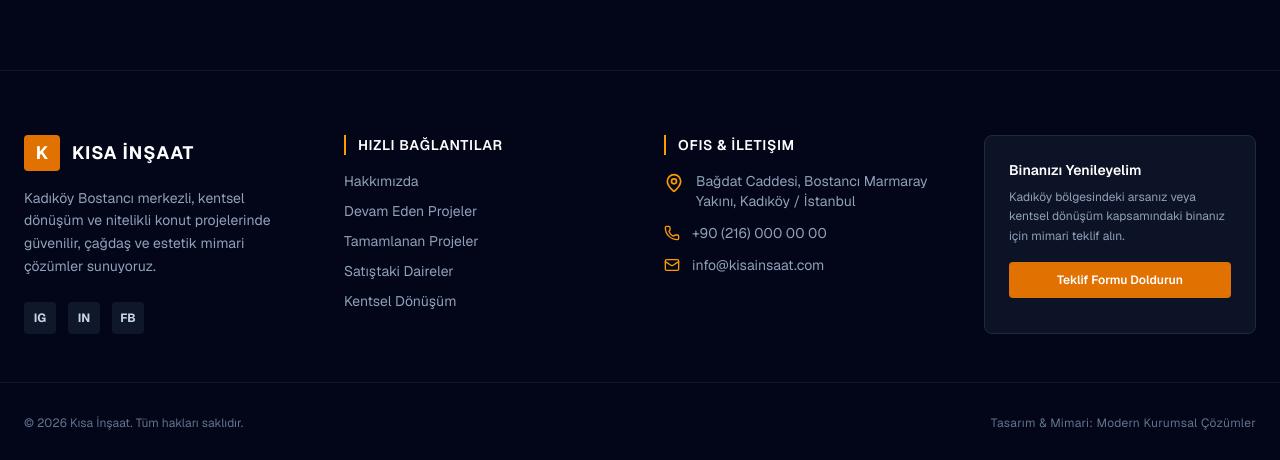
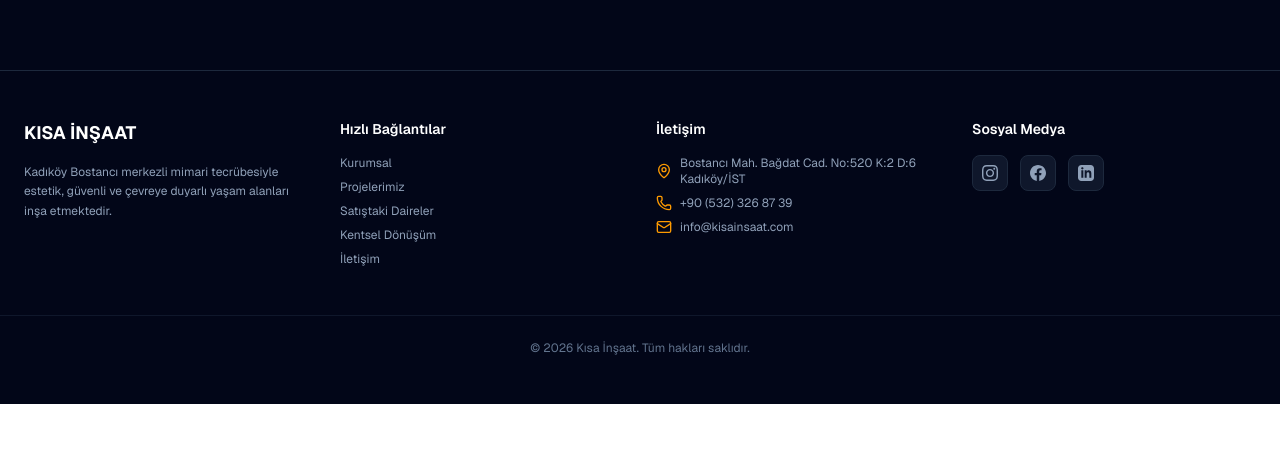
Before and after one commit to kaankisa-primeestate/kisa-insaat-web, a Next.js app: page /projeler in a window 1280 px wide. Shown: the part 922-1382 px from the top of the page. After the commit the page ends 1326 px from the top, so only its background shows below. Built offline with nearby package versions, Linux system fonts and the light colour scheme.

Commit message:
fix: footer sosyal medya ikonlari svg yapisina gecirildi

```diff
--- a/src/app/iletisim/page.tsx
+++ b/src/app/iletisim/page.tsx
@@ -1,89 +1,77 @@
 import React from "react";
-import Header from "@/components/Header";
-import Footer from "@/components/Footer";
-import { MapPin, Phone, Mail, MessageCircle, Clock } from "lucide-react";
+import { MapPin, Phone, Mail, Clock, MessageSquare } from "lucide-react";
 
-export default function ContactPage() {
+export default function IletisimPage() {
   return (
-    <div className="bg-slate-950 text-slate-100 min-h-screen font-sans">
-      <Header />
-
-      <main className="pt-32 pb-24 max-w-7xl mx-auto px-6">
-        {/* Başlık */}
-        <div className="text-center max-w-3xl mx-auto mb-16 space-y-4">
-          <div className="text-amber-500 text-xs font-bold uppercase tracking-widest">
-            Bize Ulaşın
-          </div>
-          <h1 className="text-4xl md:text-5xl font-extrabold tracking-tight text-white">
-            İletişim Bilgileri
-          </h1>
-          <p className="text-slate-400 text-base leading-relaxed">
+    <div className="pt-28 pb-16 min-h-screen bg-slate-950 text-white">
+      <div className="max-w-7xl mx-auto px-6">
+        <div className="text-center max-w-3xl mx-auto mb-16">
+          <h1 className="text-4xl font-bold mb-4 tracking-tight">İletişim Bilgileri</h1>
+          <p className="text-slate-400">
             Projelerimiz, satıştaki dairelerimiz veya kentsel dönüşüm süreçleriyle ilgili bilgi almak için Bostancı merkez ofisimize bekleriz.
           </p>
         </div>
 
-        <div className="grid grid-cols-1 lg:grid-cols-3 gap-8 mb-16">
+        <div className="grid grid-cols-1 md:grid-cols-3 gap-8 mb-16">
           {/* Adres Kartı */}
-          <div className="bg-slate-900 p-8 rounded-xl border border-slate-800 space-y-4 text-center flex flex-col items-center">
-            <div className="w-12 h-12 rounded-full bg-amber-500/10 border border-amber-500/30 text-amber-400 flex items-center justify-center">
+          <div className="bg-slate-900/60 p-8 rounded-2xl border border-slate-800 text-center flex flex-col items-center">
+            <div className="w-12 h-12 rounded-xl bg-amber-500/10 border border-amber-500/20 flex items-center justify-center text-amber-500 mb-6">
               <MapPin className="w-6 h-6" />
             </div>
-            <h3 className="text-lg font-bold text-white">Merkez Ofis Adresimiz</h3>
-            <p className="text-xs text-slate-400 leading-relaxed">
-              Bağdat Caddesi, Bostancı Marmaray İstasyonu Yakını, Bostancı, Kadıköy / İstanbul
+            <h3 className="text-lg font-bold mb-3">Merkez Ofis Adresimiz</h3>
+            <p className="text-slate-400 text-sm leading-relaxed">
+              Bostancı Mahallesi Bağdat Caddesi No:520 Kat:2 Daire:6 Kadıköy - İstanbul / TÜRKİYE
             </p>
           </div>
 
-          {/* Telefon & WhatsApp Kartı */}
-          <div className="bg-slate-900 p-8 rounded-xl border border-slate-800 space-y-4 text-center flex flex-col items-center">
-            <div className="w-12 h-12 rounded-full bg-amber-500/10 border border-amber-500/30 text-amber-400 flex items-center justify-center">
+          {/* Telefon Kartı */}
+          <div className="bg-slate-900/60 p-8 rounded-2xl border border-slate-800 text-center flex flex-col items-center">
+            <div className="w-12 h-12 rounded-xl bg-amber-500/10 border border-amber-500/20 flex items-center justify-center text-amber-500 mb-6">
               <Phone className="w-6 h-6" />
             </div>
-            <h3 className="text-lg font-bold text-white">Telefon & WhatsApp</h3>
-            <p className="text-xs text-slate-400 leading-relaxed">
-              Ofis: +90 (216) 000 00 00 <br />
-              GSM / WhatsApp: +90 (532) 000 00 00
-            </p>
+            <h3 className="text-lg font-bold mb-3">Telefon & WhatsApp</h3>
+            <div className="text-slate-400 text-sm space-y-1">
+              <p>Ofis: +90 (216) 352 97 94</p>
+              <p>GSM / WhatsApp: +90 (532) 326 87 39</p>
+            </div>
             <a
-              href="https://wa.me/905320000000"
+              href="https://wa.me/905323268739"
               target="_blank"
               rel="noopener noreferrer"
-              className="inline-flex items-center gap-2 text-xs font-semibold text-emerald-400 hover:underline pt-2"
+              className="mt-6 inline-flex items-center gap-2 text-xs font-semibold text-emerald-400 hover:text-emerald-300 transition-colors"
             >
-              <MessageCircle className="w-4 h-4" />
-              <span>WhatsApp ile Mesaj Gönder</span>
+              <MessageSquare className="w-4 h-4" />
+              WhatsApp ile Mesaj Gönder
             </a>
           </div>
 
-          {/* E-Posta & Saatler */}
-          <div className="bg-slate-900 p-8 rounded-xl border border-slate-800 space-y-4 text-center flex flex-col items-center">
-            <div className="w-12 h-12 rounded-full bg-amber-500/10 border border-amber-500/30 text-amber-400 flex items-center justify-center">
+          {/* E-Posta Kartı */}
+          <div className="bg-slate-900/60 p-8 rounded-2xl border border-slate-800 text-center flex flex-col items-center">
+            <div className="w-12 h-12 rounded-xl bg-amber-500/10 border border-amber-500/20 flex items-center justify-center text-amber-500 mb-6">
               <Clock className="w-6 h-6" />
             </div>
-            <h3 className="text-lg font-bold text-white">E-Posta & Çalışma Saatleri</h3>
-            <p className="text-xs text-slate-400 leading-relaxed">
-              E-Posta: info@kisainsaat.com <br />
-              Pazartesi - Cumartesi: 09:00 - 18:30
-            </p>
+            <h3 className="text-lg font-bold mb-3">E-Posta & Çalışma Saatleri</h3>
+            <div className="text-slate-400 text-sm space-y-1">
+              <p>E-Posta: info@kisainsaat.com</p>
+              <p>Pazartesi - Cumartesi: 09:00 - 18:30</p>
+            </div>
           </div>
         </div>
 
-        {/* Harita / Konum Alanı */}
-        <div className="bg-slate-900 rounded-xl overflow-hidden border border-slate-800 h-96 relative">
+        {/* Google Harita */}
+        <div className="w-full h-96 rounded-2xl overflow-hidden border border-slate-800">
           <iframe
-            src="https://www.google.com/maps/embed?pb=!1m18!1m12!1m3!1d12048.910943261778!2d29.0911!3d40.9525!2m3!1f0!2f0!3f0!3m2!1i1024!2i768!4f13.1!3m3!1m2!1s0x14cac6382b6b2311%3A0x6b8c8f0000000000!2sBostanc%C4%B1%2C%20Kad%C4%B1k%C3%B6y%2F%C4%B0stanbul!5e0!3m2!1str!2str!4v1700000000000!5m2!1str!2str"
+            title="Kısa İnşaat Harita"
+            src="https://www.google.com/maps/embed?pb=!1m18!1m12!1m3!1d3012.393437597193!2d29.0924!3d40.9547!2m3!1f0!2f0!3f0!3m2!1i1024!2i768!4f13.1!3m3!1m2!1s0x14cac79496b864a7%3A0x6a053f3e1cb9f2a!2sBostanc%C4%B1%2C%20Ba%C4%9Fdat%20Cd.%20No%3A520%2C%2034744%20Kad%C4%B1k%C3%B6y%2F%C4%B0stanbul!5e0!3m2!1str!2str!4v1725810000000!5m2!1str!2str"
             width="100%"
             height="100%"
             style={{ border: 0 }}
             allowFullScreen={false}
             loading="lazy"
             referrerPolicy="no-referrer-when-downgrade"
-            className="filter grayscale contrast-125 opacity-80"
           ></iframe>
         </div>
-      </main>
-
-      <Footer />
+      </div>
     </div>
   );
 }
--- a/src/components/Footer.tsx
+++ b/src/components/Footer.tsx
@@ -1,92 +1,94 @@
 import React from "react";
 import Link from "next/link";
-import { MapPin, Phone, Mail, Globe } from "lucide-react";
+import { MapPin, Phone, Mail } from "lucide-react";
 
 export default function Footer() {
   return (
-    <footer className="bg-slate-950 text-slate-400 border-t border-slate-900 pt-16 pb-8">
-      <div className="max-w-7xl mx-auto px-6 grid grid-cols-1 md:grid-cols-2 lg:grid-cols-4 gap-12 mb-12">
-        {/* Kolon 1: Logo ve Kısa Hakkımızda */}
+    <footer className="bg-slate-950 text-slate-400 border-t border-slate-800 text-sm py-12">
+      <div className="max-w-7xl mx-auto px-6 grid grid-cols-1 md:grid-cols-4 gap-8">
         <div className="space-y-4">
-          <div className="flex items-center gap-3">
-            <div className="w-9 h-9 bg-amber-600 rounded flex items-center justify-center font-bold text-white text-lg">
-              K
-            </div>
-            <span className="text-lg font-bold tracking-wider text-white uppercase">
-              KISA İNŞAAT
-            </span>
-          </div>
-          <p className="text-sm leading-relaxed text-slate-400">
-            Kadıköy Bostancı merkezli, kentsel dönüşüm ve nitelikli konut projelerinde güvenilir, çağdaş ve estetik mimari çözümler sunuyoruz.
+          <h3 className="text-lg font-bold text-white">KISA İNŞAAT</h3>
+          <p className="text-slate-400 text-xs leading-relaxed">
+            Kadıköy Bostancı merkezli mimari tecrübesiyle estetik, güvenli ve çevreye duyarlı yaşam alanları inşa etmektedir.
           </p>
-          <div className="flex items-center gap-3 pt-2">
-            <a href="#" className="w-8 h-8 rounded bg-slate-900 flex items-center justify-center hover:bg-amber-600 hover:text-white transition-colors text-xs font-bold text-slate-300">
-              IG
-            </a>
-            <a href="#" className="w-8 h-8 rounded bg-slate-900 flex items-center justify-center hover:bg-amber-600 hover:text-white transition-colors text-xs font-bold text-slate-300">
-              IN
-            </a>
-            <a href="#" className="w-8 h-8 rounded bg-slate-900 flex items-center justify-center hover:bg-amber-600 hover:text-white transition-colors text-xs font-bold text-slate-300">
-              FB
-            </a>
-          </div>
         </div>
 
-        {/* Kolon 2: Hızlı Menü */}
         <div>
-          <h4 className="text-white font-semibold text-sm uppercase tracking-wider mb-4 border-l-2 border-amber-500 pl-3">
-            Hızlı Bağlantılar
-          </h4>
-          <ul className="space-y-2.5 text-sm">
-            <li><Link href="/kurumsal" className="hover:text-amber-500 transition-colors">Hakkımızda</Link></li>
-            <li><Link href="/projeler" className="hover:text-amber-500 transition-colors">Devam Eden Projeler</Link></li>
-            <li><Link href="/projeler" className="hover:text-amber-500 transition-colors">Tamamlanan Projeler</Link></li>
+          <h4 className="text-white font-semibold mb-4">Hızlı Bağlantılar</h4>
+          <ul className="space-y-2 text-xs">
+            <li><Link href="/kurumsal" className="hover:text-amber-500 transition-colors">Kurumsal</Link></li>
+            <li><Link href="/projeler" className="hover:text-amber-500 transition-colors">Projelerimiz</Link></li>
             <li><Link href="/satistaki-gayrimenkuller" className="hover:text-amber-500 transition-colors">Satıştaki Daireler</Link></li>
             <li><Link href="/kentsel-donusum" className="hover:text-amber-500 transition-colors">Kentsel Dönüşüm</Link></li>
+            <li><Link href="/iletisim" className="hover:text-amber-500 transition-colors">İletişim</Link></li>
           </ul>
         </div>
 
-        {/* Kolon 3: İletişim Bilgileri */}
         <div>
-          <h4 className="text-white font-semibold text-sm uppercase tracking-wider mb-4 border-l-2 border-amber-500 pl-3">
-            Ofis & İletişim
-          </h4>
-          <ul className="space-y-3 text-sm">
-            <li className="flex items-start gap-3">
-              <MapPin className="w-5 h-5 text-amber-500 shrink-0 mt-0.5" />
-              <span>Bağdat Caddesi, Bostancı Marmaray Yakını, Kadıköy / İstanbul</span>
+          <h4 className="text-white font-semibold mb-4">İletişim</h4>
+          <ul className="space-y-2 text-xs">
+            <li className="flex items-center gap-2">
+              <MapPin className="w-4 h-4 text-amber-500 shrink-0" />
+              <span>Bostancı Mah. Bağdat Cad. No:520 K:2 D:6 Kadıköy/İST</span>
             </li>
-            <li className="flex items-center gap-3">
+            <li className="flex items-center gap-2">
               <Phone className="w-4 h-4 text-amber-500 shrink-0" />
-              <span>+90 (216) 000 00 00</span>
+              <span>+90 (532) 326 87 39</span>
             </li>
-            <li className="flex items-center gap-3">
+            <li className="flex items-center gap-2">
               <Mail className="w-4 h-4 text-amber-500 shrink-0" />
               <span>info@kisainsaat.com</span>
             </li>
           </ul>
         </div>
 
-        {/* Kolon 4: Kentsel Dönüşüm / Çağrı */}
-        <div className="bg-slate-900/80 p-6 rounded-lg border border-slate-800">
-          <h4 className="text-white font-semibold text-sm mb-2">
-            Binanızı Yenileyelim
-          </h4>
-          <p className="text-xs text-slate-400 mb-4 leading-relaxed">
-            Kadıköy bölgesindeki arsanız veya kentsel dönüşüm kapsamındaki binanız için mimari teklif alın.
-          </p>
-          <Link
-            href="/kentsel-donusum"
-            className="inline-block w-full text-center bg-amber-600 hover:bg-amber-500 text-white text-xs font-semibold py-2.5 rounded transition-colors"
-          >
-            Teklif Formu Doldurun
-          </Link>
+        <div>
+          <h4 className="text-white font-semibold mb-4">Sosyal Medya</h4>
+          <div className="flex gap-3">
+            {/* Instagram İkonu */}
+            <a
+              href="https://instagram.com"
+              target="_blank"
+              rel="noopener noreferrer"
+              aria-label="Instagram"
+              className="w-9 h-9 rounded-lg bg-slate-900 border border-slate-800 flex items-center justify-center hover:border-amber-500 hover:text-amber-500 transition-colors"
+            >
+              <svg className="w-4 h-4 fill-current" viewBox="0 0 24 24">
+                <path d="M12 2.163c3.204 0 3.584.012 4.85.07 3.252.148 4.771 1.691 4.919 4.919.058 1.265.069 1.645.069 4.849 0 3.205-.012 3.584-.069 4.849-.149 3.225-1.664 4.771-4.919 4.919-1.266.058-1.644.07-4.85.07-3.204 0-3.584-.012-4.849-.07-3.26-.149-4.771-1.699-4.919-4.92-.058-1.265-.07-1.644-.07-4.849 0-3.204.013-3.583.07-4.849.149-3.227 1.664-4.771 4.919-4.919 1.266-.057 1.645-.069 4.849-.069zm0-2.163c-3.259 0-3.667.014-4.947.072-4.358.2-6.78 2.618-6.98 6.98-.059 1.281-.073 1.689-.073 4.948 0 3.259.014 3.668.072 4.948.2 4.358 2.618 6.78 6.98 6.98 1.281.058 1.689.072 4.948.072 3.259 0 3.668-.014 4.948-.072 4.354-.2 6.782-2.618 6.979-6.98.059-1.28.073-1.689.073-4.948 0-3.259-.014-3.667-.072-4.947-.196-4.354-2.617-6.78-6.979-6.98-1.281-.059-1.69-.073-4.949-.073zm0 5.838c-3.403 0-6.162 2.759-6.162 6.162s2.759 6.163 6.162 6.163 6.162-2.759 6.162-6.163c0-3.403-2.759-6.162-6.162-6.162zm0 10.162c-2.209 0-4-1.79-4-4 0-2.209 1.791-4 4-4s4 1.791 4 4c0 2.21-1.791 4-4 4zm6.406-11.845c-.796 0-1.441.645-1.441 1.44s.645 1.44 1.441 1.44c.795 0 1.439-.645 1.439-1.44s-.644-1.44-1.439-1.44z"/>
+              </svg>
+            </a>
+
+            {/* Facebook İkonu */}
+            <a
+              href="https://facebook.com"
+              target="_blank"
+              rel="noopener noreferrer"
+              aria-label="Facebook"
+              className="w-9 h-9 rounded-lg bg-slate-900 border border-slate-800 flex items-center justify-center hover:border-amber-500 hover:text-amber-500 transition-colors"
+            >
+              <svg className="w-4 h-4 fill-current" viewBox="0 0 24 24">
+                <path d="M24 12.073c0-6.627-5.373-12-12-12s-12 5.373-12 12c0 5.99 4.388 10.954 10.125 11.854v-8.385H7.078v-3.47h3.047V9.43c0-3.007 1.792-4.669 4.533-4.669 1.312 0 2.686.235 2.686.235v2.953H15.83c-1.491 0-1.956.925-1.956 1.874v2.25h3.328l-.532 3.47h-2.796v8.385C19.612 23.027 24 18.062 24 12.073z"/>
+              </svg>
+            </a>
+
+            {/* LinkedIn İkonu */}
+            <a
+              href="https://linkedin.com"
+              target="_blank"
+              rel="noopener noreferrer"
+              aria-label="LinkedIn"
+              className="w-9 h-9 rounded-lg bg-slate-900 border border-slate-800 flex items-center justify-center hover:border-amber-500 hover:text-amber-500 transition-colors"
+            >
+              <svg className="w-4 h-4 fill-current" viewBox="0 0 24 24">
+                <path d="M19 0h-14c-2.761 0-5 2.239-5 5v14c0 2.761 2.239 5 5 5h14c2.762 0 5-2.239 5-5v-14c0-2.761-2.238-5-5-5zm-11 19h-3v-11h3v11zm-1.5-12.268c-.966 0-1.75-.79-1.75-1.764s.784-1.764 1.75-1.764 1.75.79 1.75 1.764-.783 1.764-1.75 1.764zm13.5 12.268h-3v-5.604c0-3.368-4-3.113-4 0v5.604h-3v-11h3v1.765c1.396-2.586 7-2.777 7 2.476v6.759z"/>
+              </svg>
+            </a>
+          </div>
         </div>
       </div>
 
-      <div className="max-w-7xl mx-auto px-6 pt-8 border-t border-slate-900 text-xs text-slate-500 flex flex-col md:flex-row items-center justify-between gap-4">
-        <p>© {new Date().getFullYear()} Kısa İnşaat. Tüm hakları saklıdır.</p>
-        <p className="tracking-wide">Tasarım & Mimari: Modern Kurumsal Çözümler</p>
+      <div className="max-w-7xl mx-auto px-6 mt-12 pt-6 border-t border-slate-900 text-center text-xs text-slate-500">
+        © {new Date().getFullYear()} Kısa İnşaat. Tüm hakları saklıdır.
       </div>
     </footer>
   );
--- /dev/null
+++ b/src/data/siteData.ts
@@ -0,0 +1,22 @@
+export const siteData = {
+  companyName: "Kısa İnşaat",
+  address: "Bostancı Mahallesi Bağdat Caddesi No:520 Kat:2 Daire:6 Kadıköy - İstanbul / TÜRKİYE",
+  email: "info@kisainsaat.com",
+  phones: ["+90 532 326 87 39", "+90 216 352 97 94"],
+  mapEmbedUrl: "https://www.google.com/maps/embed?pb=!1m18!1m12!1m3!1d3012.393437597193!2d29.0924!3d40.9547!2m3!1f0!2f0!3f0!3m2!1i1024!2i768!4f13.1!3m3!1m2!1s0x14cac79496b864a7%3A0x6a053f3e1cb9f2a!2sBostanc%C4%B1%2C%20Ba%C4%9Fdat%20Cd.%20No%3A520%2C%2034744%20Kad%C4%B1k%C3%B6y%2F%C4%B0stanbul!5e0!3m2!1str!2str!4v1725810000000!5m2!1str!2str",
+  header: {
+    title: "KISA İNŞAAT",
+    logoText: "KISA İNŞAAT",
+    slogan: "Geleceği İnşa Ediyoruz"
+  },
+  about: {
+    title: "Hakkımızda",
+    description: "Kısa İnşaat, modern mimari ve güvenli yapılar inşa eder."
+  },
+  contact: {
+    address: "Bostancı Mahallesi Bağdat Caddesi No:520 Kat:2 Daire:6 Kadıköy - İstanbul / TÜRKİYE",
+    email: "info@kisainsaat.com",
+    phone: "+90 532 326 87 39",
+    phone2: "+90 216 352 97 94"
+  }
+};
```
